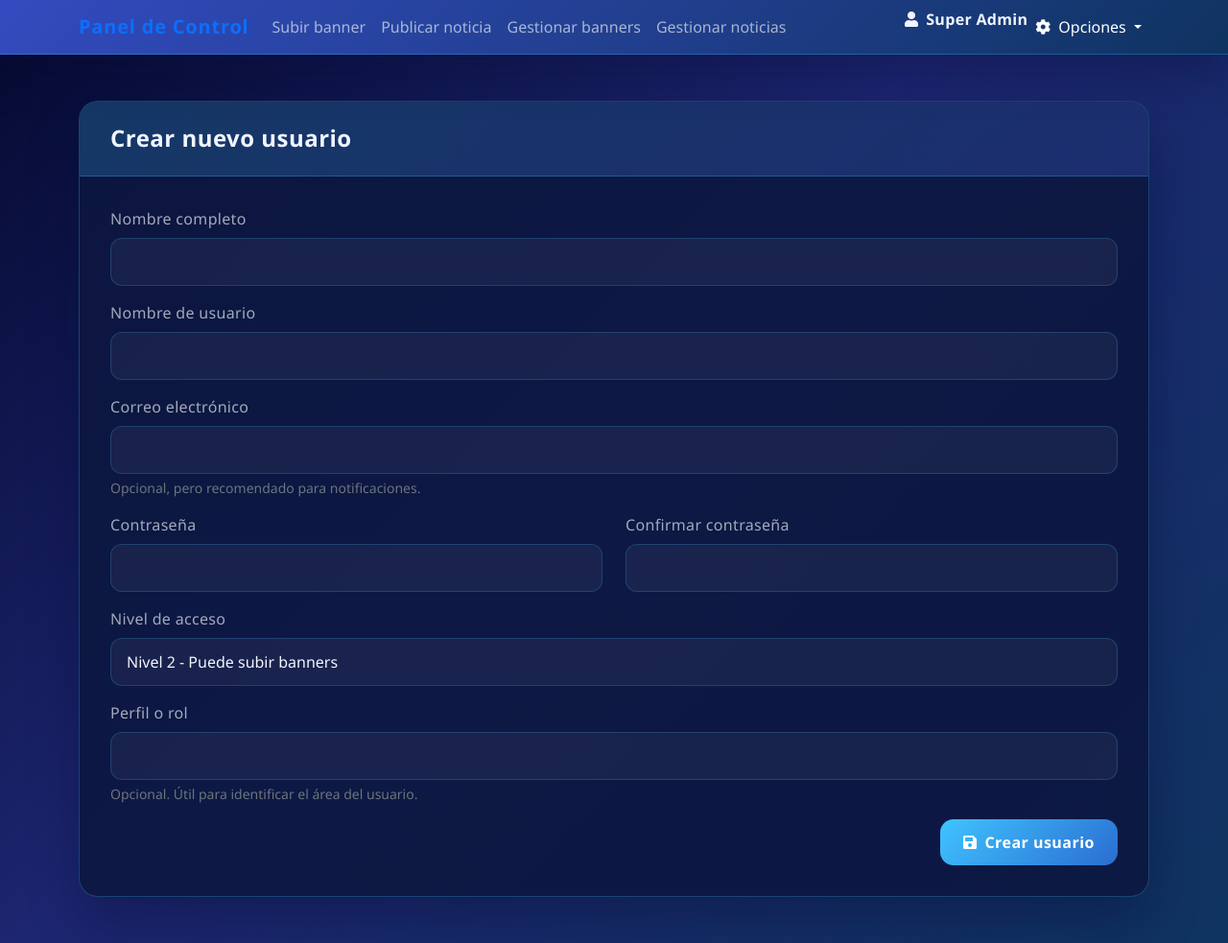
After one commit to Derom-rm27/myweb, a PHP site: page /adm/create_user.php in a window 1280 px wide. The commit adds this page. Shown: the whole page at 96% size. Run offline with PHP 8.4, Linux system fonts and the light colour scheme; a user stored in the database is signed in; data comes from the database, SQL or seed files in the repository.

Commit message:
Add superuser-only user creation screen

```diff
--- a/adm/banners.php
+++ b/adm/banners.php
@@ -100,6 +100,11 @@ $cn->Close();
                             <li>
                                 <a class="dropdown-item" href="permissions.php">
                                     <i class="fas fa-user-shield me-2"></i>Otorgar permisos
+                                </a>
+                            </li>
+                            <li>
+                                <a class="dropdown-item" href="create_user.php">
+                                    <i class="fas fa-user-plus me-2"></i>Crear usuario
                                 </a>
                             </li>
                             <li>
--- a/adm/cambiar_password.php
+++ b/adm/cambiar_password.php
@@ -56,6 +56,11 @@ $mensajeError   = isset($_GET['error']) ? trim((string) $_GET['error']) : '';
                             <li>
                                 <a class="dropdown-item" href="permissions.php">
                                     <i class="fas fa-user-shield me-2"></i>Otorgar permisos
+                                </a>
+                            </li>
+                            <li>
+                                <a class="dropdown-item" href="create_user.php">
+                                    <i class="fas fa-user-plus me-2"></i>Crear usuario
                                 </a>
                             </li>
                             <li>
--- /dev/null
+++ b/adm/create_user.php
@@ -0,0 +1,334 @@
+<?php
+session_start();
+
+if (!isset($_SESSION['login'])) {
+    header('Location: login.php');
+    exit();
+}
+
+$nivelUsuario = (int) ($_SESSION['nivel'] ?? 0);
+if ($nivelUsuario !== 1) {
+    $mensaje = urlencode('No tiene permisos para crear nuevos usuarios.');
+    header("Location: user.php?error={$mensaje}");
+    exit();
+}
+
+require_once __DIR__ . '/../includes/repositories/PermissionRepository.php';
+
+$usuarioId        = (int) ($_SESSION['idUser'] ?? 0);
+$nombreUsuario    = $_SESSION['nombre'] ?? 'Superusuario';
+$errors           = [];
+$successMessage   = '';
+$fullName         = '';
+$username         = '';
+$email            = '';
+$perfil           = '';
+$nivelSeleccionado = '2';
+
+$canAccessManageBanners = true;
+$canAccessManageNews    = true;
+
+$permissionConnection = null;
+try {
+    $permissionConnection = new MySQLcn();
+    $permissionRepository = new PermissionRepository($permissionConnection);
+    $canAccessManageBanners = $permissionRepository->userCanManageBanners($usuarioId);
+    $canAccessManageNews    = $permissionRepository->userCanManageNews($usuarioId);
+} catch (Throwable $exception) {
+    $permissionRepository = null;
+}
+
+if ($permissionConnection !== null) {
+    $permissionConnection->Close();
+}
+
+if ($_SERVER['REQUEST_METHOD'] === 'POST') {
+    $fullName = trim((string) ($_POST['nombres'] ?? ''));
+    $username = trim((string) ($_POST['users'] ?? ''));
+    $email    = trim((string) ($_POST['email'] ?? ''));
+    $password = trim((string) ($_POST['pass'] ?? ''));
+    $confirm  = trim((string) ($_POST['confirm_pass'] ?? ''));
+    $nivel    = isset($_POST['nivel']) ? (int) $_POST['nivel'] : 0;
+    $perfil   = trim((string) ($_POST['perfil'] ?? ''));
+
+    $nivelSeleccionado = (string) $nivel;
+
+    if ($fullName === '' || mb_strlen($fullName) < 3) {
+        $errors[] = 'Ingresa un nombre completo válido (mínimo 3 caracteres).';
+    }
+
+    if ($username === '' || mb_strlen($username) < 4) {
+        $errors[] = 'Ingresa un nombre de usuario válido (mínimo 4 caracteres).';
+    }
+
+    if ($email !== '' && !filter_var($email, FILTER_VALIDATE_EMAIL)) {
+        $errors[] = 'Ingresa un correo electrónico válido.';
+    }
+
+    if (!in_array($nivel, [1, 2, 3], true)) {
+        $errors[] = 'Selecciona un nivel válido.';
+    }
+
+    if ($password === '' || mb_strlen($password) < 6) {
+        $errors[] = 'La contraseña debe tener al menos 6 caracteres.';
+    }
+
+    if ($password !== $confirm) {
+        $errors[] = 'Las contraseñas no coinciden.';
+    }
+
+    if (empty($errors)) {
+        try {
+            $database = new MySQLcn();
+            $link     = $database->GetLink();
+
+            $statement = $link->prepare('SELECT usersId FROM usuarios WHERE users = ? LIMIT 1');
+            if ($statement === false) {
+                $errors[] = 'No fue posible validar el usuario. Intenta más tarde.';
+            } else {
+                $statement->bind_param('s', $username);
+                $statement->execute();
+                $statement->store_result();
+
+                if ($statement->num_rows > 0) {
+                    $errors[] = 'El nombre de usuario ya está registrado. Elige otro.';
+                }
+
+                $statement->close();
+            }
+
+            if ($email !== '' && empty($errors)) {
+                $statement = $link->prepare('SELECT usersId FROM usuarios WHERE email = ? LIMIT 1');
+                if ($statement === false) {
+                    $errors[] = 'No fue posible validar el correo electrónico. Intenta más tarde.';
+                } else {
+                    $statement->bind_param('s', $email);
+                    $statement->execute();
+                    $statement->store_result();
+
+                    if ($statement->num_rows > 0) {
+                        $errors[] = 'El correo electrónico ya está registrado. Usa otro.';
+                    }
+
+                    $statement->close();
+                }
+            }
+
+            if (empty($errors)) {
+                $grupoId      = 1;
+                $estadoActivo = 1;
+
+                $insertStatement = $link->prepare(
+                    'INSERT INTO usuarios (grupoId, nombres, users, clave, nivel, estado, email, perfil, fechaCreada) ' .
+                    'VALUES (?, ?, ?, ?, ?, ?, NULLIF(?, \'\'), NULLIF(?, \'\'), NOW())'
+                );
+
+                if ($insertStatement === false) {
+                    $errors[] = 'No fue posible registrar al usuario en este momento.';
+                } else {
+                    $insertStatement->bind_param(
+                        'isssiiss',
+                        $grupoId,
+                        $fullName,
+                        $username,
+                        $password,
+                        $nivel,
+                        $estadoActivo,
+                        $email,
+                        $perfil
+                    );
+
+                    if ($insertStatement->execute()) {
+                        $successMessage = 'Usuario creado correctamente.';
+                        $fullName = $username = $email = $perfil = '';
+                        $nivelSeleccionado = '2';
+                    } else {
+                        $errors[] = 'Ocurrió un problema al guardar los datos. Inténtalo nuevamente.';
+                    }
+
+                    $insertStatement->close();
+                }
+            }
+
+            $database->Close();
+        } catch (Throwable $exception) {
+            $errors[] = 'Ocurrió un error inesperado. Inténtalo nuevamente más tarde.';
+        }
+    }
+}
+
+$nivelesDisponibles = [
+    ['valor' => '1', 'etiqueta' => 'Nivel 1 - Superadministrador'],
+    ['valor' => '2', 'etiqueta' => 'Nivel 2 - Puede subir banners'],
+    ['valor' => '3', 'etiqueta' => 'Nivel 3 - Puede publicar noticias'],
+];
+?>
+<!DOCTYPE html>
+<html lang="es">
+<head>
+    <meta charset="UTF-8">
+    <meta name="viewport" content="width=device-width, initial-scale=1.0">
+    <title>Crear usuario</title>
+    <link href="https://cdn.jsdelivr.net/npm/bootstrap@5.0.2/dist/css/bootstrap.min.css" rel="stylesheet">
+    <link rel="stylesheet" href="https://cdnjs.cloudflare.com/ajax/libs/font-awesome/5.15.4/css/all.min.css">
+    <link rel="stylesheet" href="css/dashboard-theme.css">
+</head>
+<body class="dashboard-body">
+<nav class="navbar navbar-expand-lg dashboard-navbar">
+    <div class="container">
+        <a class="navbar-brand" href="#">Panel de Control</a>
+        <button class="navbar-toggler" type="button" data-bs-toggle="collapse" data-bs-target="#navbarNav">
+            <span class="navbar-toggler-icon"></span>
+        </button>
+        <div class="collapse navbar-collapse" id="navbarNav">
+            <ul class="navbar-nav me-auto">
+                <li class="nav-item">
+                    <a class="nav-link" href="user.php">Subir banner</a>
+                </li>
+                <li class="nav-item">
+                    <a class="nav-link" href="news.php">Publicar noticia</a>
+                </li>
+                <li class="nav-item">
+                    <?php if ($canAccessManageBanners): ?>
+                        <a class="nav-link" href="manage_banners.php">Gestionar banners</a>
+                    <?php else: ?>
+                        <a class="nav-link disabled" href="#" tabindex="-1" aria-disabled="true">Gestionar banners</a>
+                    <?php endif; ?>
+                </li>
+                <li class="nav-item">
+                    <?php if ($canAccessManageNews): ?>
+                        <a class="nav-link" href="manage_news.php">Gestionar noticias</a>
+                    <?php else: ?>
+                        <a class="nav-link disabled" href="#" tabindex="-1" aria-disabled="true">Gestionar noticias</a>
+                    <?php endif; ?>
+                </li>
+            </ul>
+            <ul class="navbar-nav ms-auto">
+                <li class="nav-item">
+                    <span class="user-info">
+                        <i class="fas fa-user me-2"></i><?php echo htmlspecialchars($nombreUsuario, ENT_QUOTES, 'UTF-8'); ?>
+                    </span>
+                </li>
+                <li class="nav-item dropdown">
+                    <a class="nav-link dropdown-toggle text-white" href="#" id="navbarDropdown" role="button" data-bs-toggle="dropdown">
+                        <i class="fas fa-cog me-2"></i>Opciones
+                    </a>
+                    <ul class="dropdown-menu dropdown-menu-end">
+                        <li>
+                            <a class="dropdown-item" href="../index.php">
+                                <i class="fas fa-home me-2"></i>Página Principal
+                            </a>
+                        </li>
+                        <li>
+                            <a class="dropdown-item" href="cambiar_password.php">
+                                <i class="fas fa-key me-2"></i>Cambiar Contraseña
+                            </a>
+                        </li>
+                        <li>
+                            <a class="dropdown-item" href="permissions.php">
+                                <i class="fas fa-user-shield me-2"></i>Otorgar permisos
+                            </a>
+                        </li>
+                        <li>
+                            <a class="dropdown-item" href="create_user.php">
+                                <i class="fas fa-user-plus me-2"></i>Crear usuario
+                            </a>
+                        </li>
+                        <li>
+                            <a class="dropdown-item" href="visit_logs.php">
+                                <i class="fas fa-chart-bar me-2"></i>Registro de visitas
+                            </a>
+                        </li>
+                        <li><hr class="dropdown-divider"></li>
+                        <li>
+                            <a class="dropdown-item text-danger" href="logout.php">
+                                <i class="fas fa-sign-out-alt me-2"></i>Cerrar Sesión
+                            </a>
+                        </li>
+                    </ul>
+                </li>
+            </ul>
+        </div>
+    </div>
+</nav>
+
+<main class="dashboard-main">
+    <div class="container">
+        <?php if ($successMessage !== ''): ?>
+            <div class="alert alert-success alert-dismissible fade show dashboard-alert" role="alert">
+                <i class="fas fa-check-circle me-2"></i>
+                <?php echo htmlspecialchars($successMessage, ENT_QUOTES, 'UTF-8'); ?>
+                <button type="button" class="btn-close" data-bs-dismiss="alert" aria-label="Close"></button>
+            </div>
+        <?php endif; ?>
+        <?php if (!empty($errors)): ?>
+            <div class="alert alert-danger alert-dismissible fade show dashboard-alert" role="alert">
+                <i class="fas fa-exclamation-triangle me-2"></i>
+                <ul class="mb-0 ps-3">
+                    <?php foreach ($errors as $error): ?>
+                        <li><?php echo htmlspecialchars($error, ENT_QUOTES, 'UTF-8'); ?></li>
+                    <?php endforeach; ?>
+                </ul>
+                <button type="button" class="btn-close" data-bs-dismiss="alert" aria-label="Close"></button>
+            </div>
+        <?php endif; ?>
+
+        <div class="dashboard-card card">
+            <div class="card-header">
+                <h4 class="dashboard-section-title mb-0">Crear nuevo usuario</h4>
+            </div>
+            <div class="card-body">
+                <form method="POST" action="create_user.php">
+                    <div class="mb-3">
+                        <label for="nombres" class="form-label">Nombre completo</label>
+                        <input type="text" class="form-control" id="nombres" name="nombres" value="<?php echo htmlspecialchars($fullName, ENT_QUOTES, 'UTF-8'); ?>" required>
+                    </div>
+                    <div class="mb-3">
+                        <label for="users" class="form-label">Nombre de usuario</label>
+                        <input type="text" class="form-control" id="users" name="users" value="<?php echo htmlspecialchars($username, ENT_QUOTES, 'UTF-8'); ?>" required>
+                    </div>
+                    <div class="mb-3">
+                        <label for="email" class="form-label">Correo electrónico</label>
+                        <input type="email" class="form-control" id="email" name="email" value="<?php echo htmlspecialchars($email, ENT_QUOTES, 'UTF-8'); ?>">
+                        <div class="form-text">Opcional, pero recomendado para notificaciones.</div>
+                    </div>
+                    <div class="row">
+                        <div class="col-md-6 mb-3">
+                            <label for="pass" class="form-label">Contraseña</label>
+                            <input type="password" class="form-control" id="pass" name="pass" required>
+                        </div>
+                        <div class="col-md-6 mb-3">
+                            <label for="confirm_pass" class="form-label">Confirmar contraseña</label>
+                            <input type="password" class="form-control" id="confirm_pass" name="confirm_pass" required>
+                        </div>
+                    </div>
+                    <div class="mb-3">
+                        <label for="nivel" class="form-label">Nivel de acceso</label>
+                        <select class="form-select" id="nivel" name="nivel" required>
+                            <?php foreach ($nivelesDisponibles as $nivel): ?>
+                                <option value="<?php echo $nivel['valor']; ?>" <?php echo $nivelSeleccionado === $nivel['valor'] ? 'selected' : ''; ?>>
+                                    <?php echo htmlspecialchars($nivel['etiqueta'], ENT_QUOTES, 'UTF-8'); ?>
+                                </option>
+                            <?php endforeach; ?>
+                        </select>
+                    </div>
+                    <div class="mb-3">
+                        <label for="perfil" class="form-label">Perfil o rol</label>
+                        <input type="text" class="form-control" id="perfil" name="perfil" value="<?php echo htmlspecialchars($perfil, ENT_QUOTES, 'UTF-8'); ?>">
+                        <div class="form-text">Opcional. Útil para identificar el área del usuario.</div>
+                    </div>
+                    <div class="text-end">
+                        <button type="submit" class="btn btn-primary">
+                            <i class="fas fa-save me-2"></i>Crear usuario
+                        </button>
+                    </div>
+                </form>
+            </div>
+        </div>
+    </div>
+</main>
+
+<script src="https://cdn.jsdelivr.net/npm/@popperjs/core@2.9.2/dist/umd/popper.min.js"></script>
+<script src="https://cdn.jsdelivr.net/npm/bootstrap@5.0.2/dist/js/bootstrap.min.js"></script>
+</body>
+</html>
--- a/adm/manage_banners.php
+++ b/adm/manage_banners.php
@@ -212,6 +212,11 @@ function formatDate(?string $date): string
                                 </a>
                             </li>
                             <li>
+                                <a class="dropdown-item" href="create_user.php">
+                                    <i class="fas fa-user-plus me-2"></i>Crear usuario
+                                </a>
+                            </li>
+                            <li>
                                 <a class="dropdown-item" href="visit_logs.php">
                                     <i class="fas fa-chart-bar me-2"></i>Registro de visitas
                                 </a>
--- a/adm/manage_news.php
+++ b/adm/manage_news.php
@@ -212,6 +212,11 @@ function formatDate(?string $date): string
                                 </a>
                             </li>
                             <li>
+                                <a class="dropdown-item" href="create_user.php">
+                                    <i class="fas fa-user-plus me-2"></i>Crear usuario
+                                </a>
+                            </li>
+                            <li>
                                 <a class="dropdown-item" href="visit_logs.php">
                                     <i class="fas fa-chart-bar me-2"></i>Registro de visitas
                                 </a>
--- a/adm/manage_permissions.php
+++ b/adm/manage_permissions.php
@@ -157,6 +157,11 @@ $canGrantPermissions = ($nivelUsuario === 1);
                                 </a>
                             </li>
                             <li>
+                                <a class="dropdown-item" href="create_user.php">
+                                    <i class="fas fa-user-plus me-2"></i>Crear usuario
+                                </a>
+                            </li>
+                            <li>
                                 <a class="dropdown-item" href="visit_logs.php">
                                     <i class="fas fa-chart-bar me-2"></i>Registro de visitas
                                 </a>
--- a/adm/news.php
+++ b/adm/news.php
@@ -103,6 +103,11 @@ if ($permissionConnection !== null) {
                             <li>
                                 <a class="dropdown-item" href="permissions.php">
                                     <i class="fas fa-user-shield me-2"></i>Otorgar permisos
+                                </a>
+                            </li>
+                            <li>
+                                <a class="dropdown-item" href="create_user.php">
+                                    <i class="fas fa-user-plus me-2"></i>Crear usuario
                                 </a>
                             </li>
                             <li>
--- a/adm/permissions.php
+++ b/adm/permissions.php
@@ -225,6 +225,11 @@ $nombreUsuario = $_SESSION['nombre'] ?? 'Super Admin';
                                 </a>
                             </li>
                             <li>
+                                <a class="dropdown-item" href="create_user.php">
+                                    <i class="fas fa-user-plus me-2"></i>Crear usuario
+                                </a>
+                            </li>
+                            <li>
                                 <a class="dropdown-item" href="visit_logs.php">
                                     <i class="fas fa-chart-bar me-2"></i>Registro de visitas
                                 </a>
--- a/adm/user.php
+++ b/adm/user.php
@@ -126,6 +126,11 @@ if ($permissionConnection !== null) {
                             <li>
                                 <a class="dropdown-item" href="permissions.php">
                                     <i class="fas fa-user-shield me-2"></i>Otorgar permisos
+                                </a>
+                            </li>
+                            <li>
+                                <a class="dropdown-item" href="create_user.php">
+                                    <i class="fas fa-user-plus me-2"></i>Crear usuario
                                 </a>
                             </li>
                             <li>
--- a/adm/visit_logs.php
+++ b/adm/visit_logs.php
@@ -221,6 +221,11 @@ $canGrantPermissions = ($nivelUsuario === 1);
                         <li>
                             <a class="dropdown-item" href="permissions.php">
                                 <i class="fas fa-user-shield me-2"></i>Otorgar permisos
+                            </a>
+                        </li>
+                        <li>
+                            <a class="dropdown-item" href="create_user.php">
+                                <i class="fas fa-user-plus me-2"></i>Crear usuario
                             </a>
                         </li>
                         <li>
```
